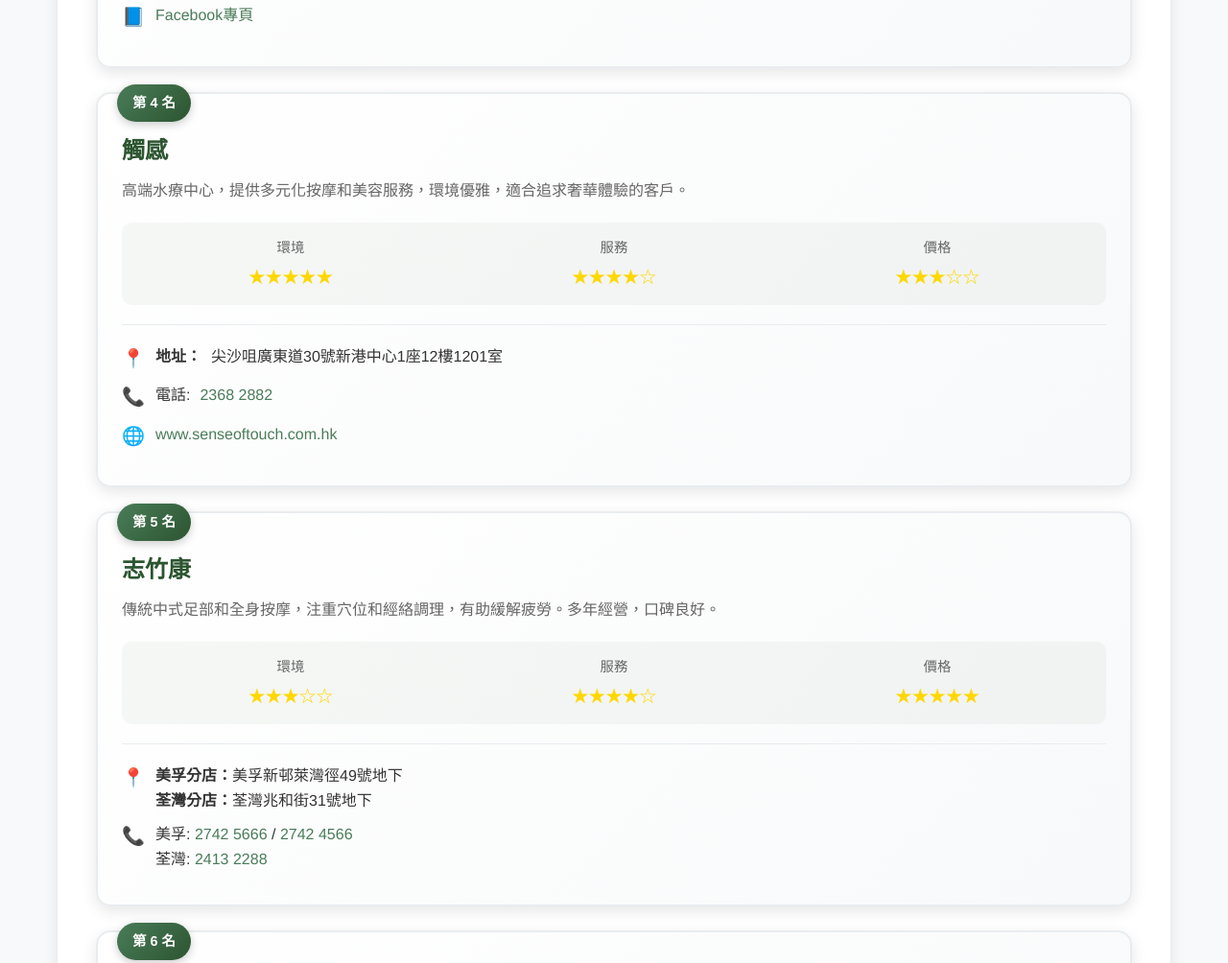
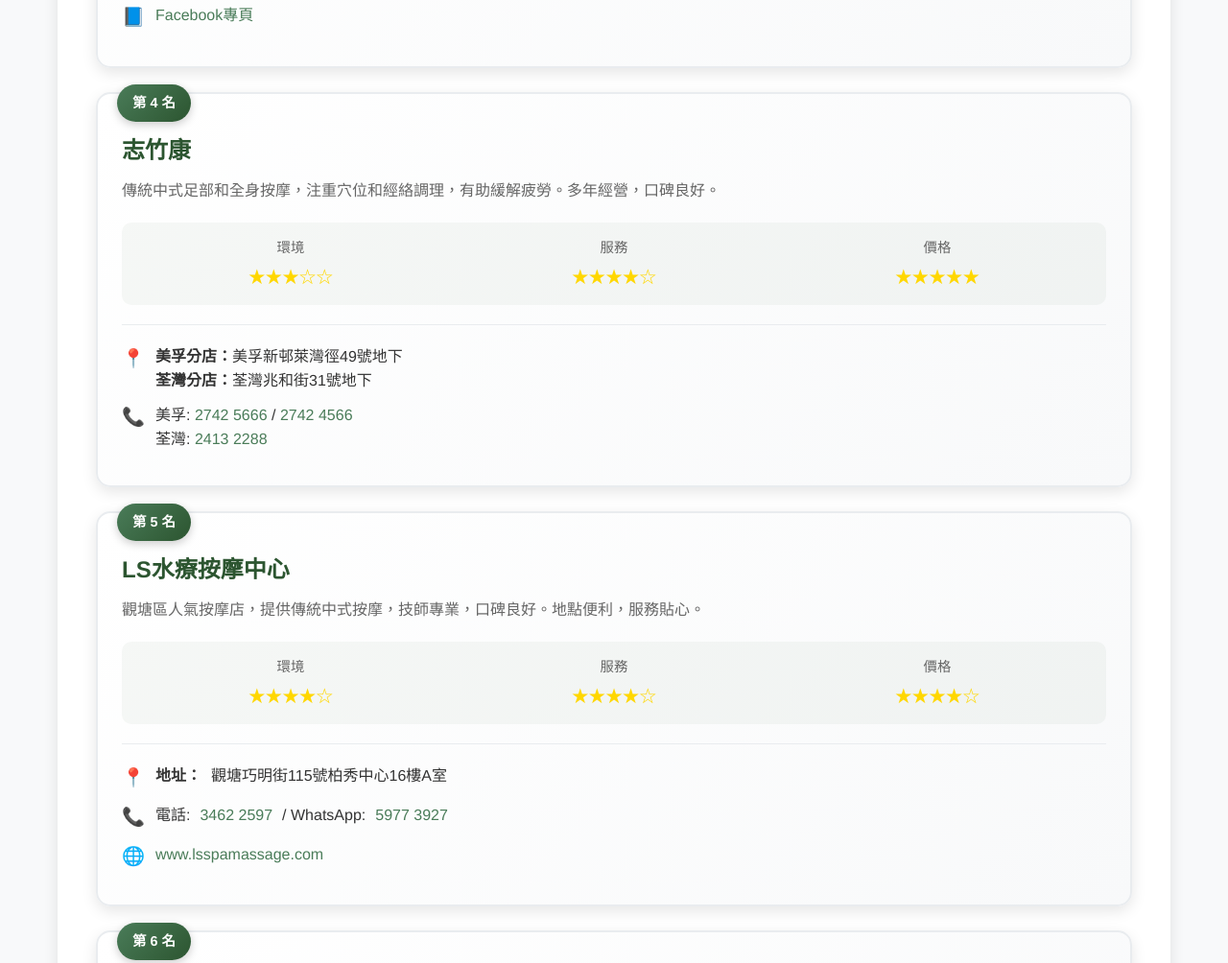
Before and after one commit to WalterKo/walterko.github.io, a plain HTML site: page index.html in a window 1280 px wide. Shown: the part 3107-4111 px from the top of the page at 96% size. Drawn offline with Linux system fonts and the light colour scheme.

Commit message:
修正所有按摩店資訊錯誤：地址、電話號碼和排名調整

```diff
--- a/index.html
+++ b/index.html
@@ -377,7 +377,7 @@
                             <span class="contact-icon">📍</span>
                             <div>
                                 <strong>元朗分店：</strong>元朗青山公路81號1樓<br>
-                                <strong>觀塘分店：</strong>觀塘富燊大廈12號富仁街閣樓C室
+                                <strong>觀塘分店：</strong>觀塘輔仁街12號輔成樓閣樓C室
                             </div>
                         </div>
                         <div class="contact-item">
@@ -421,14 +421,14 @@
                         <div class="contact-item">
                             <span class="contact-icon">📍</span>
                             <div>
-                                <strong>尖沙咀分店：</strong>百利大廈1號柏麗大道2樓A室<br>
-                                <strong>鰂魚涌分店：</strong>英皇道949號2樓B室
+                                <strong>尖沙咀分店：</strong>柏麗大道1號2樓A室<br>
+                                <strong>鰂魚涌分店：</strong>英皇道949號3樓B室
                             </div>
                         </div>
                         <div class="contact-item">
                             <span class="contact-icon">📞</span>
                             <div>
-                                尖沙咀: <a href="tel:25789988">2578 9988</a> / WhatsApp: <a href="tel:96918258">9691 8258</a><br>
+                                尖沙咀: <a href="tel:25789988">2578 9988</a> / WhatsApp: <a href="tel:96914393">9691 4393</a><br>
                                 鰂魚涌: <a href="tel:96923495">9692 3495</a>
                             </div>
                         </div>
@@ -481,45 +481,6 @@
                 <!-- 第4名 -->
                 <div class="massage-shop-card">
                     <div class="ranking-badge">第 4 名</div>
-                    <div class="shop-name">觸感</div>
-                    <div class="shop-description">
-                        高端水療中心，提供多元化按摩和美容服務，環境優雅，適合追求奢華體驗的客戶。
-                    </div>
-
-                    <div class="rating-section">
-                        <div class="rating-item">
-                            <span class="rating-label">環境</span>
-                            <span class="stars">★★★★★</span>
-                        </div>
-                        <div class="rating-item">
-                            <span class="rating-label">服務</span>
-                            <span class="stars">★★★★☆</span>
-                        </div>
-                        <div class="rating-item">
-                            <span class="rating-label">價格</span>
-                            <span class="stars">★★★☆☆</span>
-                        </div>
-                    </div>
-
-                    <div class="contact-info">
-                        <div class="contact-item">
-                            <span class="contact-icon">📍</span>
-                            <strong>地址：</strong>尖沙咀廣東道30號新港中心1座12樓1201室
-                        </div>
-                        <div class="contact-item">
-                            <span class="contact-icon">📞</span>
-                            電話: <a href="tel:23682882">2368 2882</a>
-                        </div>
-                        <div class="contact-item">
-                            <span class="contact-icon">🌐</span>
-                            <span><a href="https://www.senseoftouch.com.hk/" target="_blank">www.senseoftouch.com.hk</a></span>
-                        </div>
-                    </div>
-                </div>
-
-                <!-- 第5名 -->
-                <div class="massage-shop-card">
-                    <div class="ranking-badge">第 5 名</div>
                     <div class="shop-name">志竹康</div>
                     <div class="shop-description">
                         傳統中式足部和全身按摩，注重穴位和經絡調理，有助緩解疲勞。多年經營，口碑良好。
@@ -558,9 +519,9 @@
                     </div>
                 </div>
 
-                <!-- 第6名 -->
+                <!-- 第5名 -->
                 <div class="massage-shop-card">
-                    <div class="ranking-badge">第 6 名</div>
+                    <div class="ranking-badge">第 5 名</div>
                     <div class="shop-name">LS水療按摩中心</div>
                     <div class="shop-description">
                         觀塘區人氣按摩店，提供傳統中式按摩，技師專業，口碑良好。地點便利，服務貼心。
@@ -584,7 +545,7 @@
                     <div class="contact-info">
                         <div class="contact-item">
                             <span class="contact-icon">📍</span>
-                            <strong>地址：</strong>觀塘巧明街115號百勝中心16樓A室
+                            <strong>地址：</strong>觀塘巧明街115號柏秀中心16樓A室
                         </div>
                         <div class="contact-item">
                             <span class="contact-icon">📞</span>
@@ -597,9 +558,9 @@
                     </div>
                 </div>
 
-                <!-- 第7名 -->
+                <!-- 第6名 -->
                 <div class="massage-shop-card">
-                    <div class="ranking-badge">第 7 名</div>
+                    <div class="ranking-badge">第 6 名</div>
                     <div class="shop-name">努爾日間水療</div>
                     <div class="shop-description">
                         提供泰式、瑞典式等多種按摩，環境安靜舒適，服務細心。位於尖沙咀心臟地帶，交通便利。
@@ -636,9 +597,9 @@
                     </div>
                 </div>
 
-                <!-- 第8名 -->
+                <!-- 第7名 -->
                 <div class="massage-shop-card">
-                    <div class="ranking-badge">第 8 名</div>
+                    <div class="ranking-badge">第 7 名</div>
                     <div class="shop-name">泰燐</div>
                     <div class="shop-description">
                         另一家受歡迎的泰式按摩店，提供正宗泰式古法按摩，注重細節，技師手法純熟。
```
